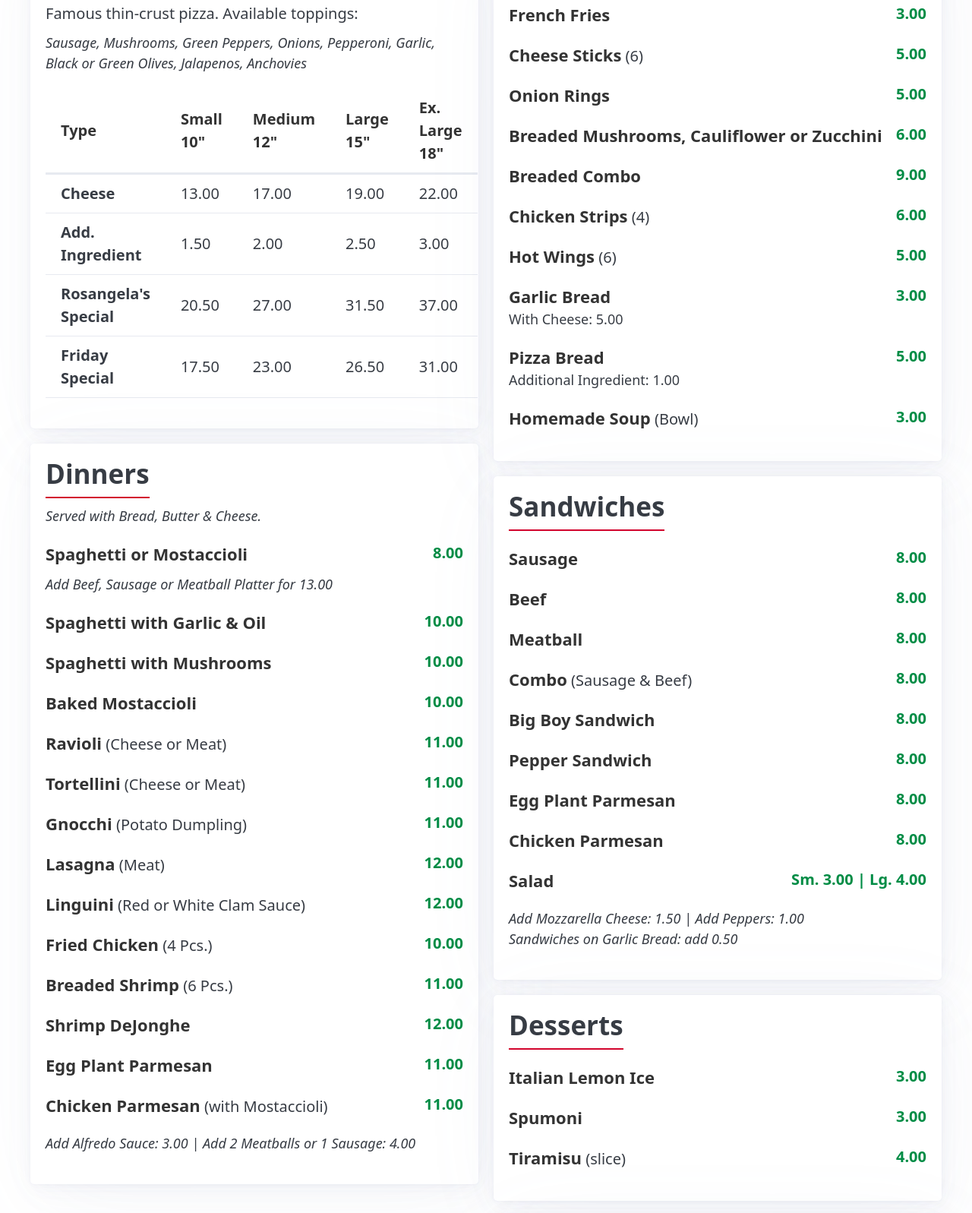
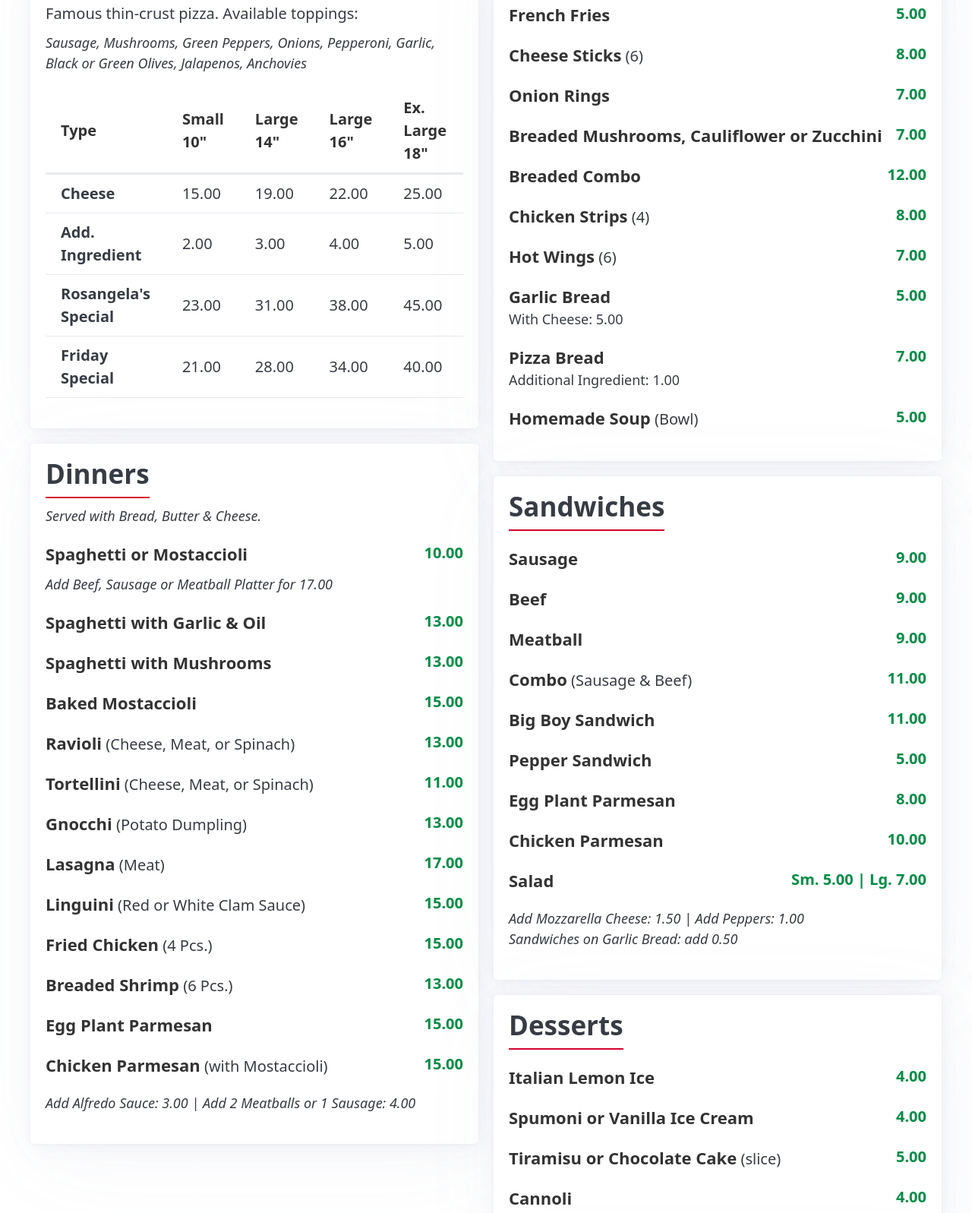
Before and after one commit to swarmmer/rosangelas-pizza, a plain HTML site: page menu.html in a window 1280 px wide. Shown: the part 631-2228 px from the top of the page at 76% size. Drawn offline with nearby package versions, Linux system fonts and the light colour scheme.

Commit message:
Revise menu items and prices
Updated menu prices and added new items.

```diff
--- a/menu.html
+++ b/menu.html
@@ -59,39 +59,39 @@
               <tr>
                 <th>Type</th>
                 <th>Small 10"</th>
-                <th>Medium 12"</th>
-                <th>Large 15"</th>
+                <th>Large 14"</th>
+                <th>Large 16"</th>
                 <th>Ex. Large 18"</th>
               </tr>
             </thead>
             <tbody>
               <tr>
                 <td><strong>Cheese</strong></td>
-                <td>13.00</td>
-                <td>17.00</td>
+                <td>15.00</td>
                 <td>19.00</td>
                 <td>22.00</td>
+                <td>25.00</td>
               </tr>
               <tr>
                 <td><strong>Add. Ingredient</strong></td>
-                <td>1.50</td>
                 <td>2.00</td>
-                <td>2.50</td>
                 <td>3.00</td>
+				 <td>4.00</td>
+				  <td>5.00</td>
               </tr>
               <tr>
                 <td><strong>Rosangela's Special</strong></td>
-                <td>20.50</td>
-                <td>27.00</td>
-                <td>31.50</td>
-                <td>37.00</td>
+                <td>23.00</td>
+                <td>31.00</td>
+                <td>38.00</td>
+                <td>45.00</td>
               </tr>
               <tr>
                 <td><strong>Friday Special</strong></td>
-                <td>17.50</td>
-                <td>23.00</td>
-                <td>26.50</td>
-                <td>31.00</td>
+                <td>21.00</td>
+                <td>28.00</td>
+                <td>34.00</td>
+                <td>40.00</td>
               </tr>
             </tbody>
           </table>
@@ -100,21 +100,20 @@
         <article class="menu-category">
           <h2>Dinners</h2>
           <p class="menu-note">Served with Bread, Butter & Cheese.</p>
-          <div class="menu-item"><strong>Spaghetti or Mostaccioli</strong><span>8.00</span></div>
-          <p class="menu-note">Add Beef, Sausage or Meatball Platter for 13.00</p>
-          <div class="menu-item"><strong>Spaghetti with Garlic & Oil</strong><span>10.00</span></div>
-          <div class="menu-item"><strong>Spaghetti with Mushrooms</strong><span>10.00</span></div>
-          <div class="menu-item"><strong>Baked Mostaccioli</strong><span>10.00</span></div>
-          <div class="menu-item"><strong>Ravioli</strong> (Cheese or Meat)<span>11.00</span></div>
-          <div class="menu-item"><strong>Tortellini</strong> (Cheese or Meat)<span>11.00</span></div>
-          <div class="menu-item"><strong>Gnocchi</strong> (Potato Dumpling)<span>11.00</span></div>
-          <div class="menu-item"><strong>Lasagna</strong> (Meat)<span>12.00</span></div>
-          <div class="menu-item"><strong>Linguini</strong> (Red or White Clam Sauce)<span>12.00</span></div>
-          <div class="menu-item"><strong>Fried Chicken</strong> (4 Pcs.)<span>10.00</span></div>
-          <div class="menu-item"><strong>Breaded Shrimp</strong> (6 Pcs.)<span>11.00</span></div>
-          <div class="menu-item"><strong>Shrimp DeJonghe</strong><span>12.00</span></div>
-          <div class="menu-item"><strong>Egg Plant Parmesan</strong><span>11.00</span></div>
-          <div class="menu-item"><strong>Chicken Parmesan</strong> (with Mostaccioli)<span>11.00</span></div>
+          <div class="menu-item"><strong>Spaghetti or Mostaccioli</strong><span>10.00</span></div>
+          <p class="menu-note">Add Beef, Sausage or Meatball Platter for 17.00</p>
+          <div class="menu-item"><strong>Spaghetti with Garlic & Oil</strong><span>13.00</span></div>
+          <div class="menu-item"><strong>Spaghetti with Mushrooms</strong><span>13.00</span></div>
+          <div class="menu-item"><strong>Baked Mostaccioli</strong><span>15.00</span></div>
+          <div class="menu-item"><strong>Ravioli</strong> (Cheese, Meat, or Spinach)<span>13.00</span></div>
+          <div class="menu-item"><strong>Tortellini</strong> (Cheese, Meat, or Spinach)<span>11.00</span></div>
+          <div class="menu-item"><strong>Gnocchi</strong> (Potato Dumpling)<span>13.00</span></div>
+          <div class="menu-item"><strong>Lasagna</strong> (Meat)<span>17.00</span></div>
+          <div class="menu-item"><strong>Linguini</strong> (Red or White Clam Sauce)<span>15.00</span></div>
+          <div class="menu-item"><strong>Fried Chicken</strong> (4 Pcs.)<span>15.00</span></div>
+          <div class="menu-item"><strong>Breaded Shrimp</strong> (6 Pcs.)<span>13.00</span></div>
+          <div class="menu-item"><strong>Egg Plant Parmesan</strong><span>15.00</span></div>
+          <div class="menu-item"><strong>Chicken Parmesan</strong> (with Mostaccioli)<span>15.00</span></div>
           <p class="menu-note" style="margin-top: 1rem;">Add Alfredo Sauce: 3.00 | Add 2 Meatballs or 1 Sausage: 4.00</p>
         </article>
 
@@ -124,37 +123,39 @@
 
         <article class="menu-category">
           <h2>Appetizers</h2>
-          <div class="menu-item"><strong>French Fries</strong><span>3.00</span></div>
-          <div class="menu-item"><strong>Cheese Sticks</strong> (6)<span>5.00</span></div>
-          <div class="menu-item"><strong>Onion Rings</strong><span>5.00</span></div>
-          <div class="menu-item"><strong>Breaded Mushrooms, Cauliflower or Zucchini</strong><span>6.00</span></div>
-          <div class="menu-item"><strong>Breaded Combo</strong><span>9.00</span></div>
-          <div class="menu-item"><strong>Chicken Strips</strong> (4)<span>6.00</span></div>
-          <div class="menu-item"><strong>Hot Wings</strong> (6)<span>5.00</span></div>
-          <div class="menu-item"><strong>Garlic Bread</strong><span>3.00</span><p>With Cheese: 5.00</p></div>
-          <div class="menu-item"><strong>Pizza Bread</strong><span>5.00</span><p>Additional Ingredient: 1.00</p></div>
-          <div class="menu-item"><strong>Homemade Soup</strong> (Bowl)<span>3.00</span></div>
+          <div class="menu-item"><strong>French Fries</strong><span>5.00</span></div>
+          <div class="menu-item"><strong>Cheese Sticks</strong> (6)<span>8.00</span></div>
+          <div class="menu-item"><strong>Onion Rings</strong><span>7.00</span></div>
+          <div class="menu-item"><strong>Breaded Mushrooms, Cauliflower or Zucchini</strong><span>7.00</span></div>
+          <div class="menu-item"><strong>Breaded Combo</strong><span>12.00</span></div>
+          <div class="menu-item"><strong>Chicken Strips</strong> (4)<span>8.00</span></div>
+          <div class="menu-item"><strong>Hot Wings</strong> (6)<span>7.00</span></div>
+          <div class="menu-item"><strong>Garlic Bread</strong><span>5.00</span><p>With Cheese: 5.00</p></div>
+          <div class="menu-item"><strong>Pizza Bread</strong><span>7.00</span><p>Additional Ingredient: 1.00</p></div>
+          <div class="menu-item"><strong>Homemade Soup</strong> (Bowl)<span>5.00</span></div>
         </article>
 
         <article class="menu-category">
           <h2>Sandwiches</h2>
-          <div class="menu-item"><strong>Sausage</strong><span>8.00</span></div>
-          <div class="menu-item"><strong>Beef</strong><span>8.00</span></div>
-          <div class="menu-item"><strong>Meatball</strong><span>8.00</span></div>
-          <div class="menu-item"><strong>Combo</strong> (Sausage & Beef)<span>8.00</span></div>
-          <div class="menu-item"><strong>Big Boy Sandwich</strong><span>8.00</span></div>
-          <div class="menu-item"><strong>Pepper Sandwich</strong><span>8.00</span></div>
+          <div class="menu-item"><strong>Sausage</strong><span>9.00</span></div>
+          <div class="menu-item"><strong>Beef</strong><span>9.00</span></div>
+          <div class="menu-item"><strong>Meatball</strong><span>9.00</span></div>
+          <div class="menu-item"><strong>Combo</strong> (Sausage & Beef)<span>11.00</span></div>
+          <div class="menu-item"><strong>Big Boy Sandwich</strong><span>11.00</span></div>
+          <div class="menu-item"><strong>Pepper Sandwich</strong><span>5.00</span></div>
           <div class="menu-item"><strong>Egg Plant Parmesan</strong><span>8.00</span></div>
-          <div class="menu-item"><strong>Chicken Parmesan</strong><span>8.00</span></div>
-          <div class="menu-item"><strong>Salad</strong><span>Sm. 3.00 | Lg. 4.00</span></div>
+          <div class="menu-item"><strong>Chicken Parmesan</strong><span>10.00</span></div>
+          <div class="menu-item"><strong>Salad</strong><span>Sm. 5.00 | Lg. 7.00</span></div>
           <p class="menu-note" style="margin-top: 1rem;">Add Mozzarella Cheese: 1.50 | Add Peppers: 1.00<br>Sandwiches on Garlic Bread: add 0.50</p>
         </article>
 
         <article class="menu-category">
           <h2>Desserts</h2>
-          <div class="menu-item"><strong>Italian Lemon Ice</strong><span>3.00</span></div>
-          <div class="menu-item"><strong>Spumoni</strong><span>3.00</span></div>
-          <div class="menu-item"><strong>Tiramisu</strong> (slice)<span>4.00</span></div>
+          <div class="menu-item"><strong>Italian Lemon Ice</strong><span>4.00</span></div>
+          <div class="menu-item"><strong>Spumoni or Vanilla Ice Cream</strong><span>4.00</span></div>
+          <div class="menu-item"><strong>Tiramisu or Chocolate Cake</strong> (slice)<span>5.00</span></div>
+		            <div class="menu-item"><strong>Cannoli</strong><span>4.00</span></div>
+
         </article>
 
         <article class="menu-category">
```
